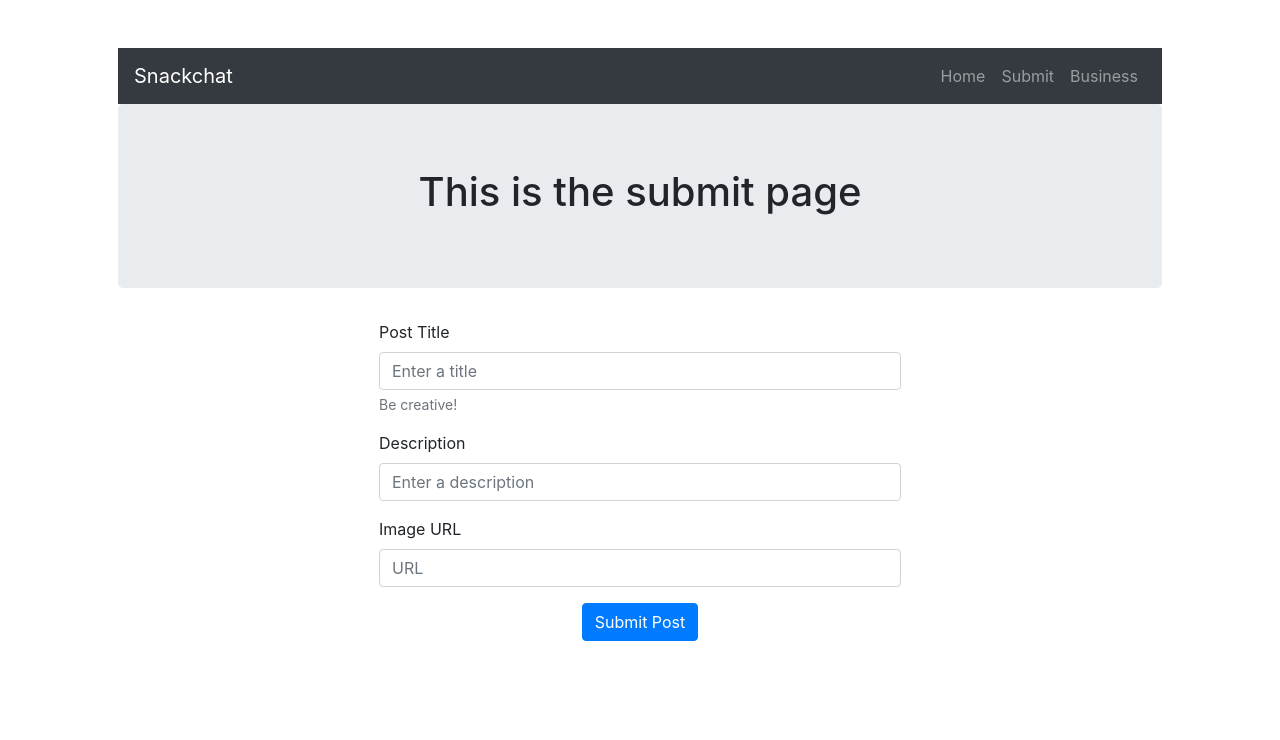
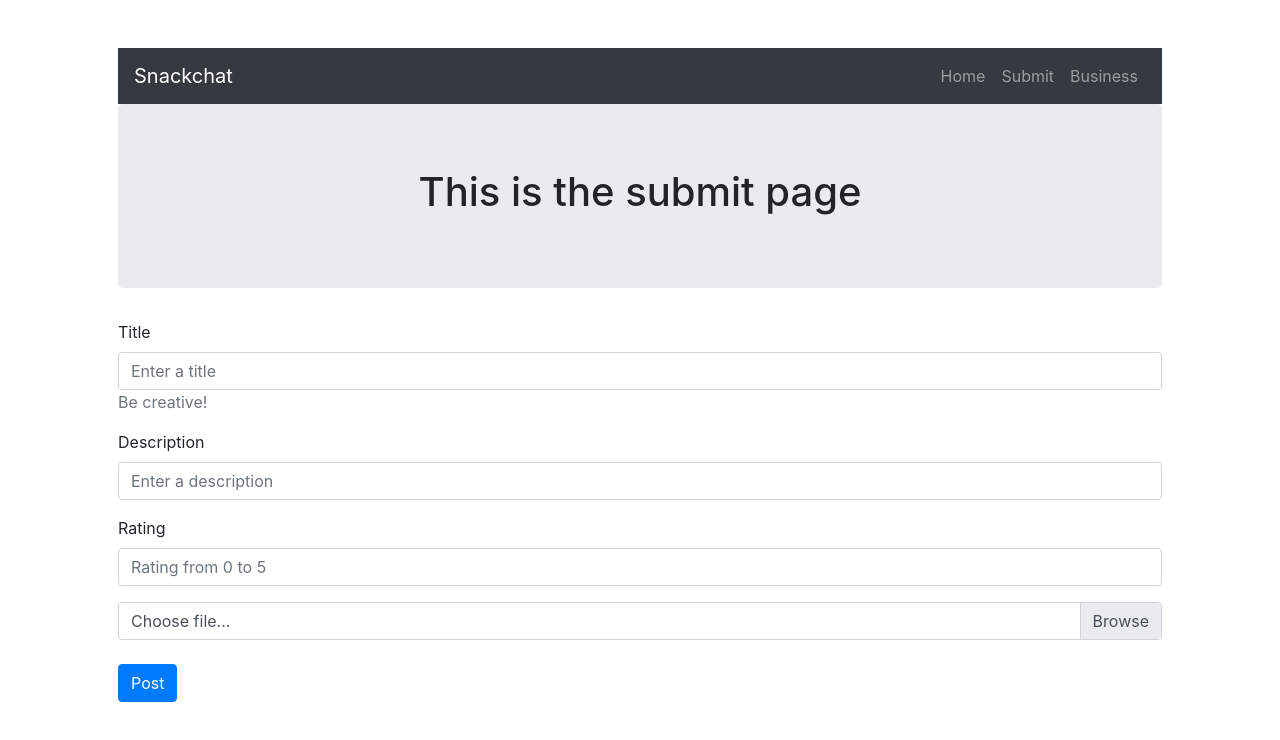
Before and after one commit to Aaron-Buckles/snackchat-frontend, a React (Create React App) app in the folder frontend/: page /submit in a window 1280 px wide. Shown: the top 740 px of the page. Built offline with nearby package versions, Linux system fonts and the light colour scheme.

Commit message:
Adds ability to post review

```diff
--- a/frontend/src/components/Discover/DiscoverPage.js
+++ b/frontend/src/components/Discover/DiscoverPage.js
@@ -1,5 +1,6 @@
 import React, { useState, useEffect } from "react";
 import reviewService from "../../services/reviewService";
+import tagService from "../../services/tagService";
 
 import Jumbotron from "react-bootstrap/Jumbotron";
 
@@ -9,11 +10,19 @@ import Navigation from "../Navigation";
 
 function DiscoverPage() {
   const [reviews, setReviews] = useState([]);
+  const [tags, setTags] = useState([]);
   const [selectedTags, setSelectedTags] = useState([]);
 
   useEffect(() => {
     const fetchData = async () => {
       setReviews(await reviewService.getAllReviews());
+    };
+    fetchData();
+  }, []);
+
+  useEffect(() => {
+    const fetchData = async () => {
+      setTags(await tagService.getAllTags());
     };
     fetchData();
   }, []);
@@ -32,7 +41,7 @@ function DiscoverPage() {
 
       <hr />
 
-      <FoodTags onTagSelect={handleTagSelect} />
+      <FoodTags onTagSelect={handleTagSelect} tags={tags} />
       <Gallery filterTags={selectedTags} reviews={reviews} />
     </>
   );
--- a/frontend/src/components/Discover/Gallery.js
+++ b/frontend/src/components/Discover/Gallery.js
@@ -2,14 +2,14 @@ import React from "react";
 import Masonry from "react-masonry-css";
 import Thumbnail from "./Thumbnail";
 
-function Gallery(props) {
+function Gallery({ filterTags, reviews }) {
   const thumbnails = [];
 
-  props.reviews.forEach(review => {
-    if (props.filterTags.length === 0) {
+  reviews.forEach(review => {
+    if (filterTags.length === 0) {
       thumbnails.push(<Thumbnail key={review._id} review={review} />);
     } else {
-      if (review.tags.some(element => props.filterTags.includes(element))) {
+      if (review.tags.some(tag => filterTags.includes(tag.name))) {
         thumbnails.push(<Thumbnail key={review._id} review={review} />);
       }
     }
--- a/frontend/src/components/Discover/Thumbnail.js
+++ b/frontend/src/components/Discover/Thumbnail.js
@@ -1,13 +1,26 @@
 import React from "react";
 import Button from "react-bootstrap/Button";
 import Card from "react-bootstrap/Card";
+import Badge from "react-bootstrap/Badge";
 import "holderjs";
 import { backendURL } from "../../config.json";
 
 function Thumbnail({ review }) {
   return (
     <Card style={{ width: "18rem" }}>
-      <Card.Img variant="top" src={`${backendURL}/${review.reviewImage}`} />
+      <div>
+        <Card.Img variant="top" src={`${backendURL}/${review.reviewImage}`} />
+        {review.tags.map(tag => (
+          <Badge
+            key={tag._id}
+            pill
+            variant="light"
+            className="absolute-top-left"
+          >
+            {tag.name}
+          </Badge>
+        ))}
+      </div>
       <Card.Body>
         <Card.Title>{review.title}</Card.Title>
         <Card.Text>{review.description}</Card.Text>
--- /dev/null
+++ b/frontend/src/components/Submit/ReviewForm.jsx
@@ -0,0 +1,120 @@
+import React, { useState } from "react";
+import Form from "react-bootstrap/Form";
+import Button from "react-bootstrap/Button";
+import Input from "../common/Input";
+import reviewService from "../../services/reviewService";
+
+function ReviewForm({ onReviewSubmitted }) {
+  // const [review, setReview] = useState({
+  //   title: "",
+  //   description: "",
+  //   reviewImage: ""
+  // });
+
+  // const handleSubmit = event => {
+  //   event.preventDefault();
+  //   setReview({ reviewImage: fileInput.current.files[0] });
+  //   onAdd(review);
+  // };
+
+  // const handleChange = event => {
+  //   const { name, value } = event.target;
+
+  //   setReview(prevReview => {
+  //     return {
+  //       ...prevReview,
+  //       [name]: value
+  //     };
+  //   });
+  // };
+
+  const [review, setReview] = useState({
+    title: "",
+    description: "",
+    starRating: ""
+  });
+  const [reviewImage, setReviewImage] = useState("");
+  const [filename, setFilename] = useState("Choose file...");
+
+  const onChange = e => {
+    const { name, value } = e.target;
+    setReview({ ...review, [name]: value }); //SDfasfa
+  };
+
+  const onFileChange = e => {
+    const file = e.target.files[0];
+    setReviewImage(file);
+    setFilename(file.name);
+  };
+
+  const onSubmit = async e => {
+    e.preventDefault();
+    onReviewSubmitted(review, reviewImage);
+
+    // const formData = new FormData();
+    // console.log(reviewImage);
+    // formData.append("reviewImage", reviewImage);
+    // formData.append("title", "test2");
+    // formData.append("description", "test description");
+    // formData.append("starRating", 3);
+
+    // try {
+    //   const res = await reviewService.postReview(formData);
+    //   history.push("/");
+    // } catch (err) {
+    //   console.log(err);
+    // }
+  };
+
+  return (
+    <form onSubmit={onSubmit}>
+      <Input
+        type="text"
+        name="title"
+        label="Title"
+        placeholder="Enter a title"
+        onChange={onChange}
+        required
+      >
+        <p className="text-muted">Be creative!</p>
+      </Input>
+
+      <Input
+        type="text"
+        name="description"
+        label="Description"
+        placeholder="Enter a description"
+        onChange={onChange}
+        required
+      />
+
+      <Input
+        type="number"
+        name="starRating"
+        label="Rating"
+        min="0"
+        max="5"
+        placeholder="Rating from 0 to 5"
+        onChange={onChange}
+        required
+      />
+      <div className="custom-file mb-4">
+        <input
+          type="file"
+          className="custom-file-input"
+          id="reviewImageFile"
+          onChange={onFileChange}
+        />
+        <label className="custom-file-label" htmlFor="reviewImageFile">
+          {filename}
+        </label>
+      </div>
+
+      <Button type="submit" variant="primary">
+        Post
+      </Button>
+    </form>
+  );
+}
+
+export default ReviewForm;
--- a/frontend/src/components/Submit/SubmitPage.js
+++ /dev/null
@@ -1,29 +0,0 @@
-import React from "react";
-import reviewService from "../../services/reviewService";
-
-import Jumbotron from "react-bootstrap/Jumbotron";
-import Navigation from "../Navigation";
-
-import SubmitReview from "./SubmitReview";
-
-function SubmitPage(props) {
-  async function handleAddPost(newPost) {
-    console.log(newPost);
-    await reviewService.postReview(newPost);
-    // setPosts(prevPosts => [...prevPosts, newPost]);
-    props.history.push("/");
-  }
-
-  return (
-    <>
-      <Navigation />
-      <Jumbotron>
-        <h1 className="header">This is the submit page</h1>
-      </Jumbotron>
-
-      <SubmitReview onAdd={handleAddPost} />
-    </>
-  );
-}
-
-export default SubmitPage;
--- /dev/null
+++ b/frontend/src/components/Submit/SubmitPage.jsx
@@ -0,0 +1,37 @@
+import React from "react";
+import reviewService from "../../services/reviewService";
+
+import Jumbotron from "react-bootstrap/Jumbotron";
+import Navigation from "../Navigation";
+
+import ReviewForm from "./ReviewForm";
+
+function SubmitPage({ history }) {
+  const handleReviewSubmitted = async (review, reviewImage) => {
+    const formData = new FormData();
+    formData.append("title", review.title);
+    formData.append("description", review.description);
+    formData.append("starRating", review.starRating);
+    formData.append("reviewImage", reviewImage);
+
+    try {
+      const res = await reviewService.postReview(formData);
+      history.push("/");
+    } catch (err) {
+      console.log(err);
+    }
+  };
+
+  return (
+    <>
+      <Navigation />
+      <Jumbotron>
+        <h1 className="header">This is the submit page</h1>
+      </Jumbotron>
+
+      <ReviewForm onReviewSubmitted={handleReviewSubmitted} />
+    </>
+  );
+}
+
+export default SubmitPage;
--- a/frontend/src/components/Submit/SubmitReview.js
+++ /dev/null
@@ -1,82 +0,0 @@
-import React, { useState } from "react";
-import Form from "react-bootstrap/Form";
-import Button from "react-bootstrap/Button";
-
-function SubmitReview(props) {
-  const [post, setPost] = useState({
-    title: "",
-    description: "",
-    reviewImage: ""
-  });
-
-  function submit(event) {
-    event.preventDefault();
-    props.onAdd(post);
-    // console.log(post)
-    // setPost({
-    //   title: "",
-    //   description: "",
-    //   image: "",
-    //   tags: []
-    // });
-  }
-
-  function handleChange(event) {
-    const { name, value } = event.target;
-
-    setPost(prevPost => {
-      return {
-        ...prevPost,
-        [name]: value
-      };
-    });
-  }
-
-  return (
-    <Form className="w-50 mx-auto mb-4" onSubmit={submit}>
-      <Form.Group controlId="formTitle">
-        <Form.Label>Post Title</Form.Label>
-        <Form.Control
-          type="text"
-          placeholder="Enter a title"
-          value={post.title}
-          name="title"
-          onChange={handleChange}
-        />
-        <Form.Text className="text-muted">Be creative!</Form.Text>
-      </Form.Group>
-
-      <Form.Group controlId="formDescription">
-        <Form.Label>Description</Form.Label>
-        <Form.Control
-          type="text"
-          placeholder="Enter a description"
-          value={post.description}
-          name="description"
-          onChange={handleChange}
-          required
-        />
-      </Form.Group>
-
-      <Form.Group controlId="formImage">
-        <Form.Label>Image URL</Form.Label>
-        <Form.Control
-          type="text"
-          placeholder="URL"
-          value={post.image}
-          name="image"
-          onChange={handleChange}
-          required
-        />
-      </Form.Group>
-
-      <div className="text-center">
-        <Button variant="primary" type="submit">
-          Submit Post
-        </Button>
-      </div>
-    </Form>
-  );
-}
-
-export default SubmitReview;
--- /dev/null
+++ b/frontend/src/components/common/Input.jsx
@@ -0,0 +1,16 @@
+import React from "react";
+import Form from "react-bootstrap/Form";
+import Button from "react-bootstrap/Button";
+
+const Input = ({ name, label, error, children, ...options }) => {
+  return (
+    <Form.Group controlId={name}>
+      <Form.Label>{label}</Form.Label>
+      <Form.Control {...options} name={name} />
+      {children}
+      {error && <div className="alert alert-danger">{error}</div>}
+    </Form.Group>
+  );
+};
+
+export default Input;
--- a/frontend/src/services/reviewService.js
+++ b/frontend/src/services/reviewService.js
@@ -11,22 +11,22 @@ async function getAllReviews() {
 }
 
 async function getReviewById(id) {
-  const response = await api.get(`/review/${id}`);
+  const response = await api.get(`/reviews/${id}`);
   return response.data.review;
 }
 
 async function postReview(payload) {
-  const response = await api.post("/review", payload);
+  const response = await api.post("/reviews", payload);
   return response.data;
 }
 
 async function updateReviewById(id, payload) {
-  const response = await api.put(`/review/${id}`, payload);
+  const response = await api.put(`/reviews/${id}`, payload);
   return response.data;
 }
 
 async function deleteReview(id) {
-  const response = await api.delete(`/review/${id}`);
+  const response = await api.delete(`/reviews/${id}`);
   return response.data;
 }
 
--- /dev/null
+++ b/frontend/src/services/tagService.js
@@ -0,0 +1,17 @@
+import axios from "axios";
+import { backendURL } from "../config.json";
+
+const api = axios.create({
+  baseURL: backendURL + "/api"
+});
+
+async function getAllTags() {
+  const response = await api.get("/tags");
+  return response.data.tags;
+}
+
+const tagService = {
+  getAllTags
+};
+
+export default tagService;
--- a/frontend/src/styles.css
+++ b/frontend/src/styles.css
@@ -18,3 +18,9 @@
   /* change div to reference your elements you put in <Masonry> */
   margin-bottom: 30px;
 }
+
+.absolute-top-left {
+  position: absolute;
+  top: 8px;
+  left: 8px;
+}
```
Also changed, not shown: frontend/src/components/Discover/FoodTags.js (+13 -52 lines).
